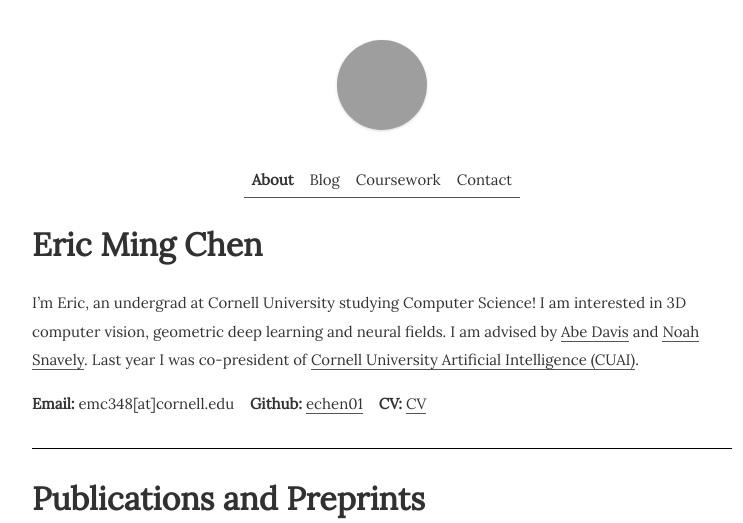
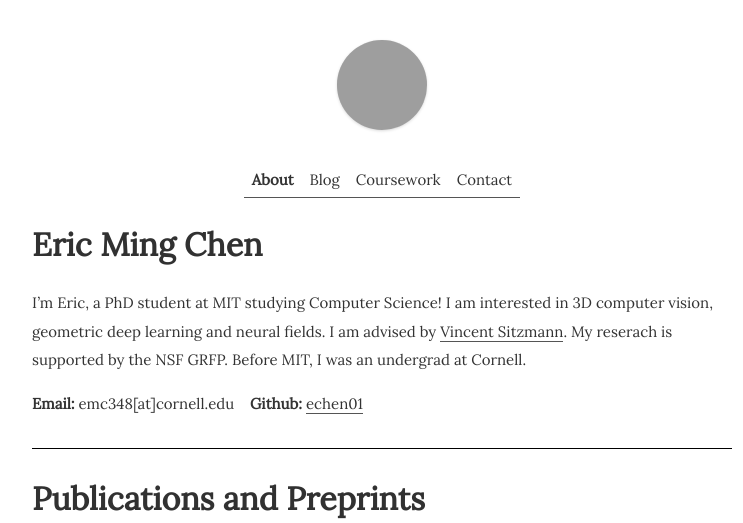
Before and after one commit to echen01/echen01.github.io, a Jekyll site: the page built from index.md, in a window 1280 px wide and 1400 px high, cut to the strip 0-523 px from the top of the window. Shown: the whole strip, without its empty margins (258-1001 px from the left). Built offline with Jekyll 4.4.1, drawn with Linux system fonts in a browser that asks for light colours; our own code applies the rules of GitHub Pages for plain Markdown files; some of the changed text lies outside the part shown; grey boxes are pictures that could not be loaded.

Commit message:
update index

```diff
--- a/index.md
+++ b/index.md
@@ -4,15 +4,14 @@ layout: page
 
 
 # Eric Ming Chen
-I'm Eric, an undergrad at Cornell University studying Computer
+I'm Eric, a PhD student at MIT studying Computer
 Science! I am interested in 3D computer vision, geometric deep
-learning and neural fields. I am advised by [Abe
-Davis](http://abedavis.com) and [Noah
-Snavely](https://www.cs.cornell.edu/~snavely/). Last year I was co-president of  [Cornell
-University Artificial Intelligence (CUAI)](https://cuai.github.io/).
+learning and neural fields. I am advised by [Vincent Sitzmann](https://www.vincentsitzmann.com/). My reserach is
+supported by the NSF GRFP. Before MIT, I was an undergrad at Cornell.
 
 
-**Email:** emc348[at]cornell.edu &nbsp;&nbsp; **Github:** [echen01](https://github.com/echen01) &nbsp;&nbsp; **CV:** [CV](/assets/Eric_Chen_CV.pdf)
+**Email:** emc348[at]cornell.edu &nbsp;&nbsp; **Github:** [echen01](https://github.com/echen01)
+<!--- &nbsp;&nbsp; **CV:** [CV](/assets/Eric_Chen_CV.pdf) --->
 
 ---
 
@@ -47,6 +46,16 @@ University Artificial Intelligence (CUAI)](https://cuai.github.io/).
 <!-- --- -->
 
 # Publications and Preprints
+<img src="/assets/raycond.png" alt="Faces Mapped to Different Viewpoints"
+style="float: left; padding: 0px 10px 0px 0px" width=200px>
+#### Ray Conditioning: Trading Photo-consistency for Photo-realism in Multi-view Image Generation
+**Eric M. Chen**, Sidhanth Holalkere, Ruyu Yan, Kai Zhang, Abe Davis\
+ ICCV 2023\
+[Website](https://ray-cond.github.io)
+[Paper](https://arxiv.org/abs/2304.13681)
+
+<br>
+
 <img src="/assets/rresnet.png" alt="RResNet" style="float: left;padding: 0px 10px 0px 0px" width=200px>
 #### Riemannian Residual Neural Networks
 Isay Katsman\*, **Eric M. Chen\***, Sidhanth Holalkere\*, Anna Asch, Aaron
@@ -56,16 +65,6 @@ Also in the ICML 2022 TAGML Workshop \
 [Paper](https://arxiv.org/abs/2310.10013)
 
  \* Equal Contribution
-
-<br>
-
-<img src="/assets/raycond.png" alt="Faces Mapped to Different Viewpoints"
-style="float: left; padding: 0px 10px 0px 0px" width=200px>
-#### Ray Conditioning: Trading Photo-consistency for Photo-realism in Multi-view Image Generation
-**Eric M. Chen**, Sidhanth Holalkere, Ruyu Yan, Kai Zhang, Abe Davis\
- ICCV 2023\
-[Website](https://ray-cond.github.io)
-[Paper](https://arxiv.org/abs/2304.13681)
 
 <br>
 
```
